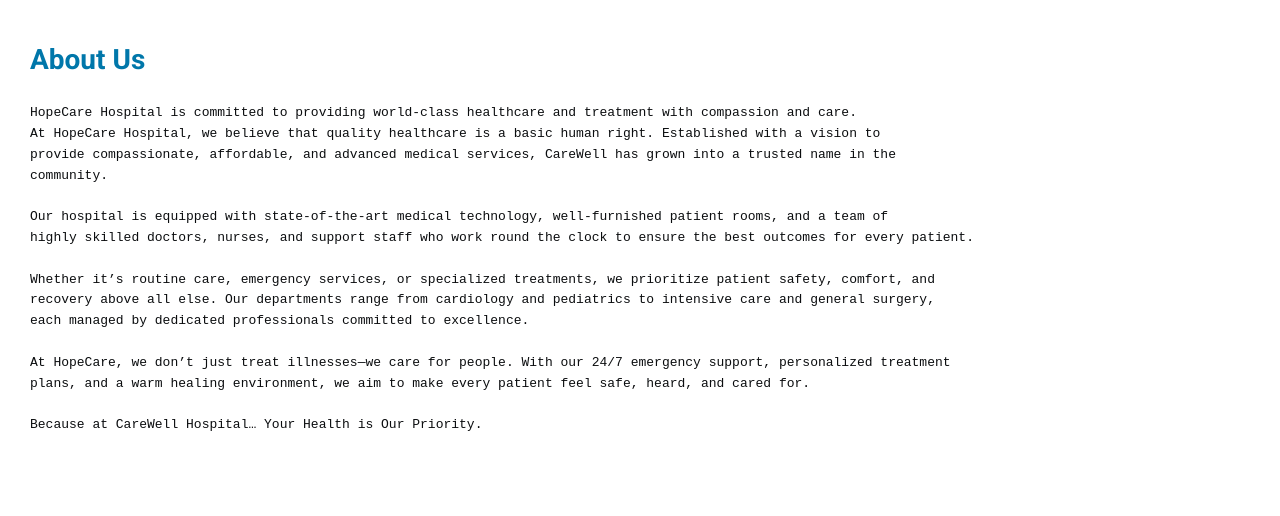
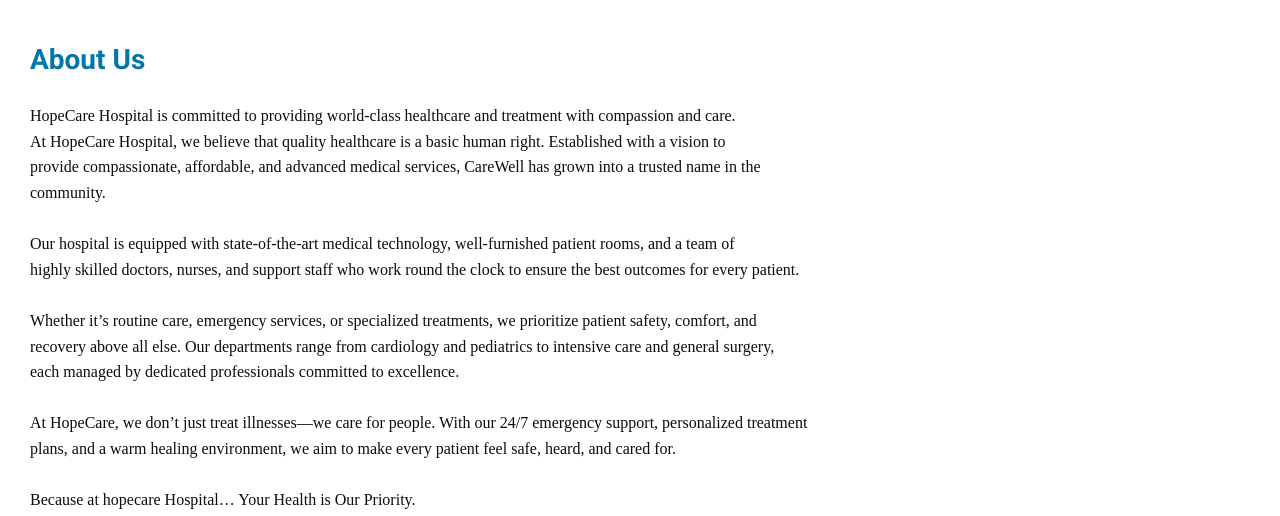
Before and after one commit to Shakanaa/hospital-website, a plain HTML site: page index.html in a window 1280 px wide. Shown: the part 437-953 px from the top of the page. Drawn offline with Linux system fonts and the light colour scheme.

Commit message:
Update index.html

```diff
--- a/index.html
+++ b/index.html
@@ -36,7 +36,7 @@
 
   <section id="about">
     <h2>About Us</h2>
-    <pre>HopeCare Hospital is committed to providing world-class healthcare and treatment with compassion and care.
+    <pre style="font-family: 'Times New Roman', Times, serif;">HopeCare Hospital is committed to providing world-class healthcare and treatment with compassion and care.
 At HopeCare Hospital, we believe that quality healthcare is a basic human right. Established with a vision to
 provide compassionate, affordable, and advanced medical services, CareWell has grown into a trusted name in the
 community.
@@ -51,7 +51,7 @@ each managed by dedicated professionals committed to excellence.
 At HopeCare, we don’t just treat illnesses—we care for people. With our 24/7 emergency support, personalized treatment
 plans, and a warm healing environment, we aim to make every patient feel safe, heard, and cared for.
 
-Because at CareWell Hospital… Your Health is Our Priority.</pre>
+Because at hopecare Hospital… Your Health is Our Priority.</pre>
   </section>
 
 
```
